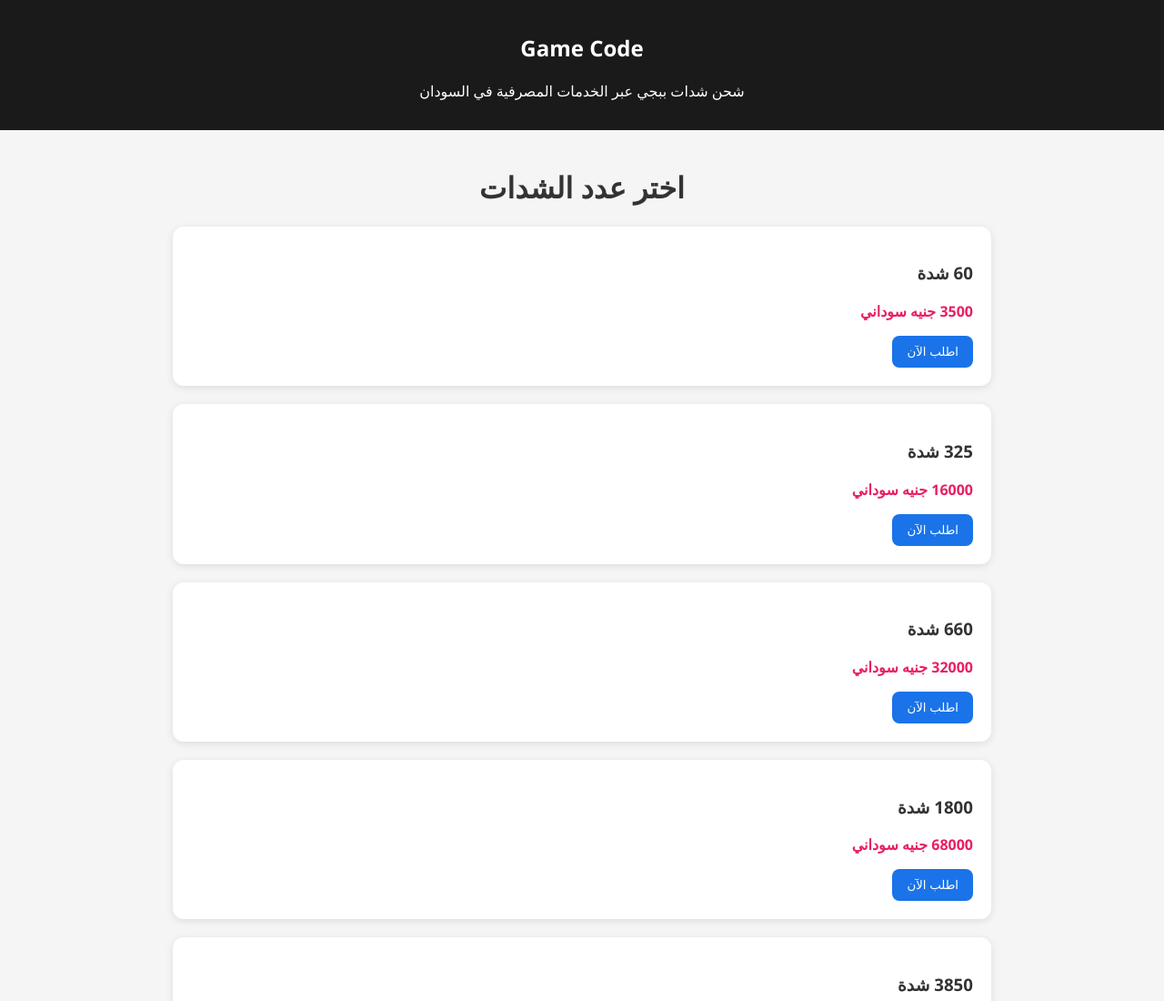
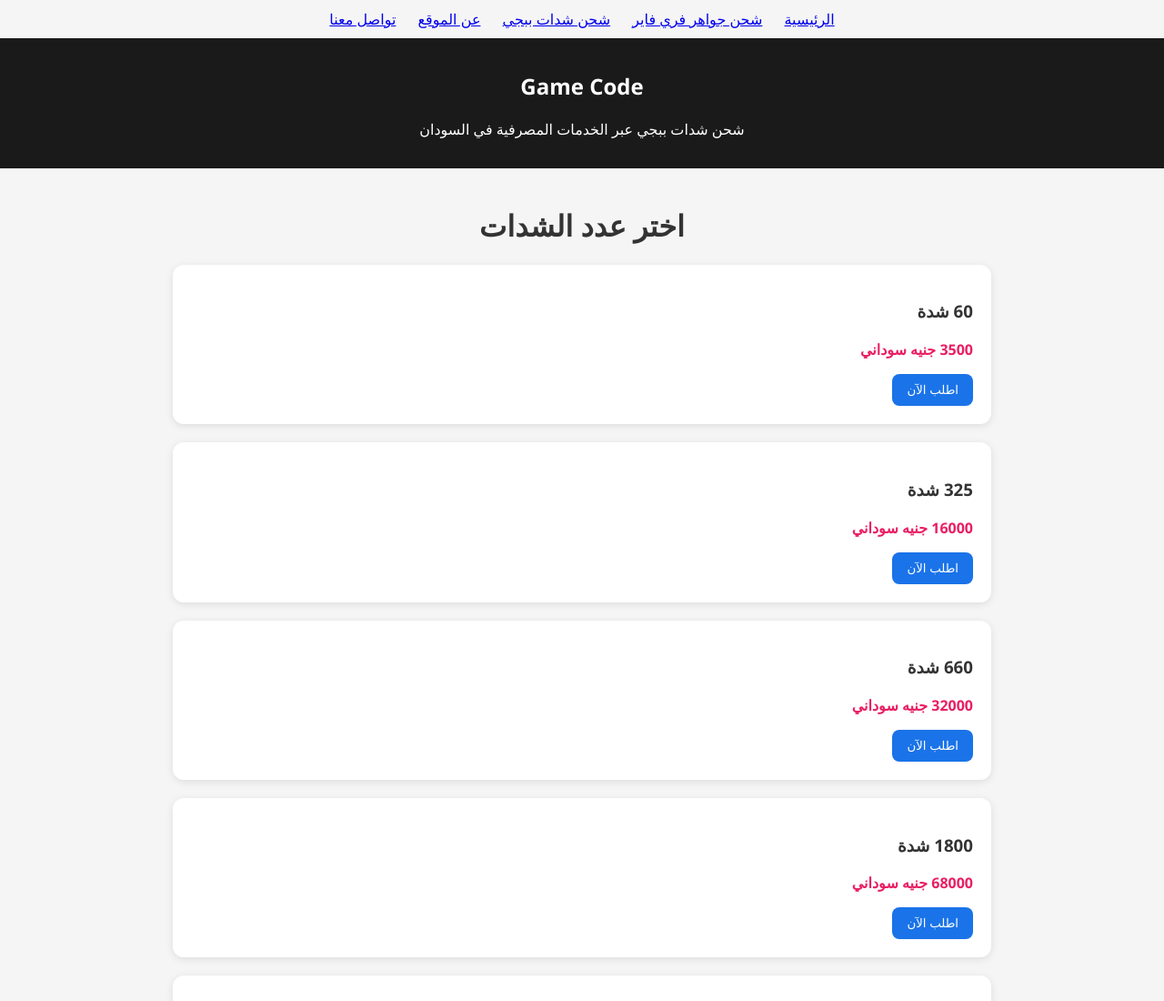
Before and after one commit to Abdullahmkhtar12/Game-Code, a plain HTML site: page pubg.html in a window 1280 px wide. Shown: the top 1100 px of the page at 91% size. Drawn offline with Linux system fonts and the light colour scheme.

Commit message:
Update pubg.html
صفحة شحن شدة ببجي

```diff
--- a/pubg.html
+++ b/pubg.html
@@ -50,6 +50,13 @@
   </style>
 </head>
 <body>
+  <nav style="background-color: #f5f5f5; padding: 10px; text-align: center;">
+  <a href="index.html" style="margin: 10px;">الرئيسية</a>
+  <a href="freefire.html" style="margin: 10px;">شحن جواهر فري فاير</a>
+  <a href="pubg.html" style="margin: 10px;">شحن شدات ببجي</a>
+  <a href="about.html" style="margin: 10px;">عن الموقع</a>
+  <a href="contact.html" style="margin: 10px;">تواصل معنا</a>
+  </nav>
   <header>
     <h2>Game Code</h2>
     <p>شحن شدات ببجي عبر الخدمات المصرفية في السودان</p>
```
